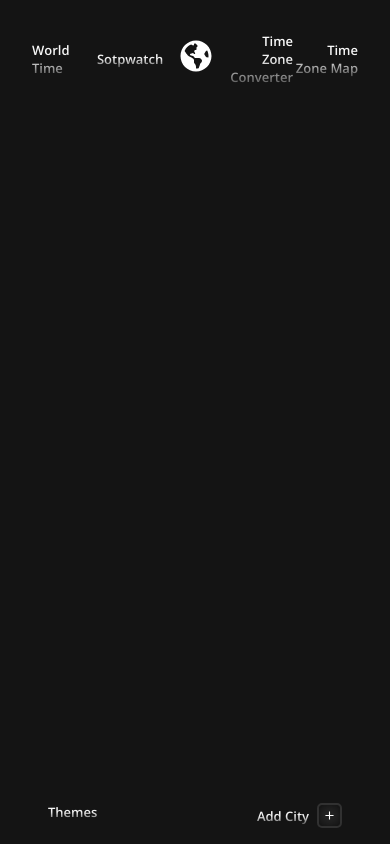
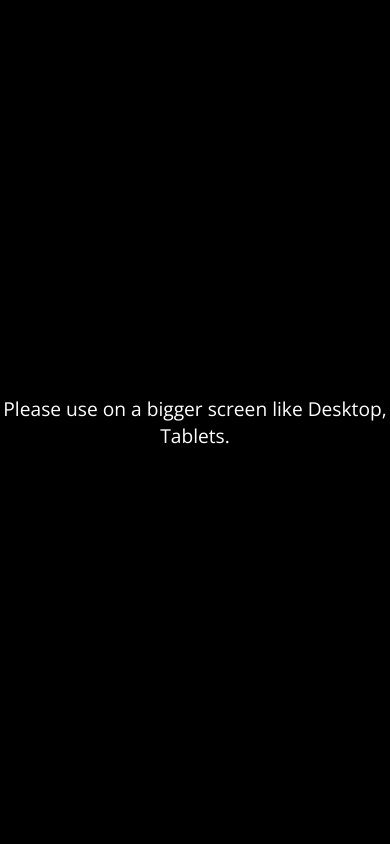
Before and after one commit to Arbaazhasan/Zones-World-Clock, a React (Vite) app: page / in a window 390 px wide. Built offline with nearby package versions, Linux system fonts and the light colour scheme.

Commit message:
Add Screen Size Block screen

```diff
--- a/src/App.jsx
+++ b/src/App.jsx
@@ -6,6 +6,7 @@ import Clocks from './components/Clocks/Clocks';
 import AddCity from './components/AddCity/AddCity';
 import { Toaster } from 'react-hot-toast';
 import { useClose } from './hooks/useClose.hook';
+import Screen from './components/Screen/Screen';
 
 const App = () => {
 
@@ -14,10 +15,11 @@ const App = () => {
   return (
     <div className='app'>
       <Toaster />
-
       {
         isClose && <AddCity setIsClose={setIsClose} />
       }
+
+      <Screen />
 
       <Header />
       <Clocks />
--- /dev/null
+++ b/src/components/Screen/Screen.jsx
@@ -0,0 +1,12 @@
+import React from 'react';
+import './screen.scss';
+
+const Screen = () => {
+  return (
+    <div className='screen'>
+      Please use on a bigger screen like Desktop, Tablets.
+    </div>
+  );
+};
+
+export default Screen;
--- /dev/null
+++ b/src/components/Screen/screen.scss
@@ -0,0 +1,23 @@
+/* screen.css */
+.screen {
+    display: none;
+}
+
+@media (max-width: 400px) {
+
+    /* small screens */
+    .screen {
+        display: block;
+        width: 100vw;
+        height: 100vh;
+        background-color: black;
+        position: absolute;
+        top: 0;
+        left: 0;
+        z-index: 10000;
+        font-size: 1.2rem;
+        color: white;
+        align-content: center;
+        text-align: center;
+    }
+}
```
